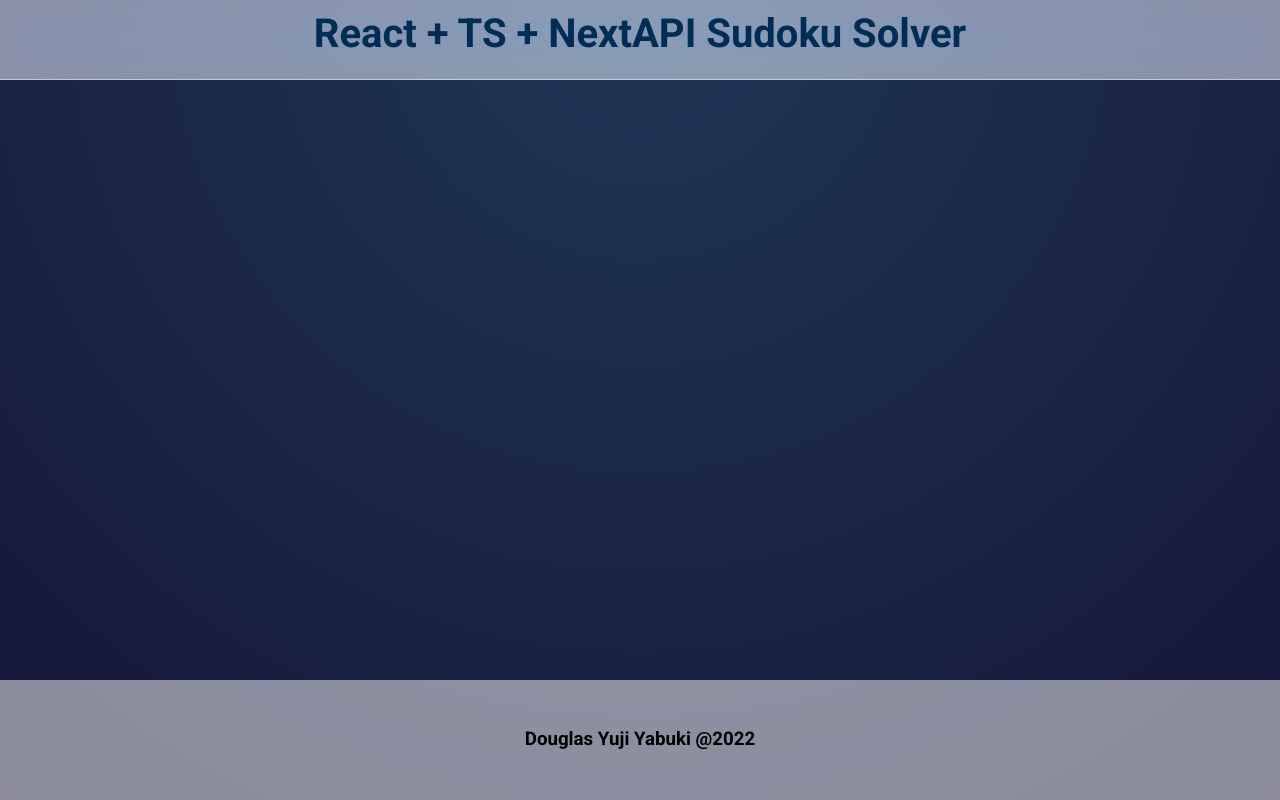
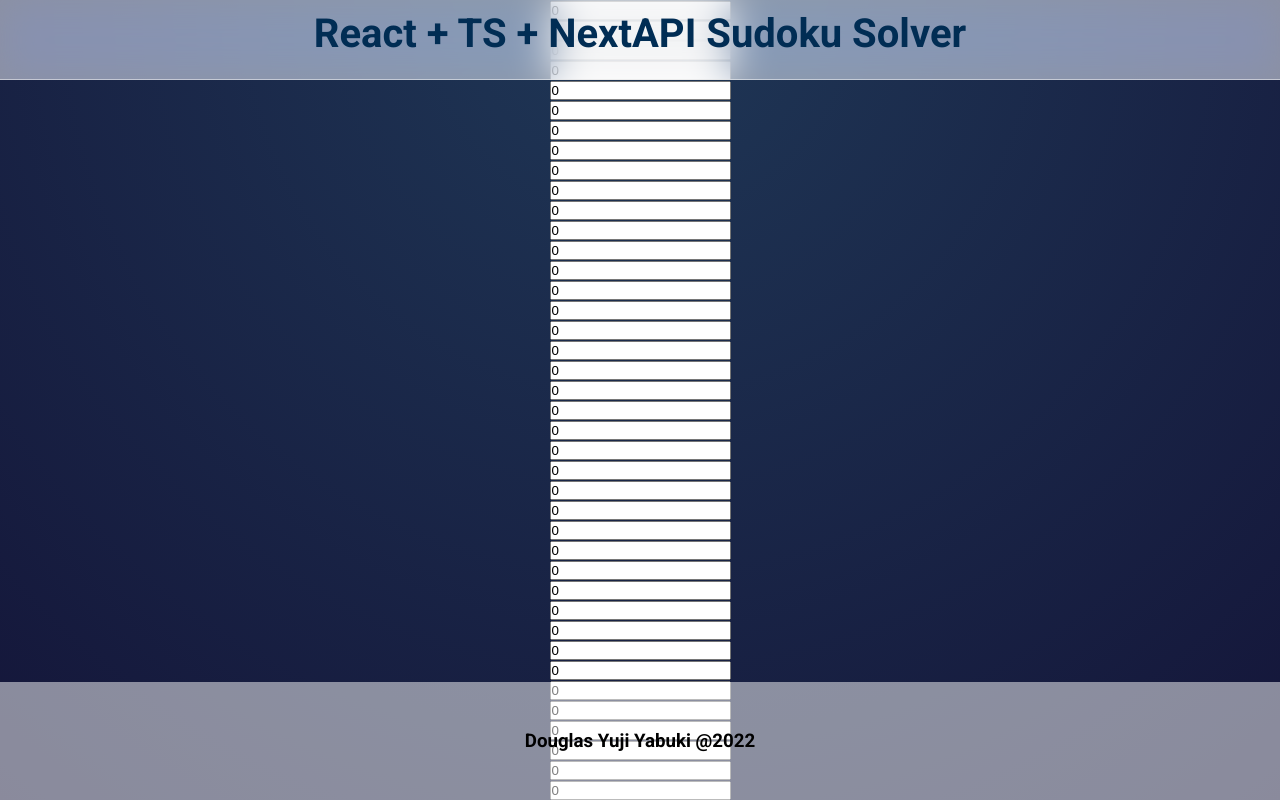
Before and after one commit to douglasyabuki/my-sudoku-solver, a Next.js app: page / in a window 1280 px wide. Shown: the top 800 px of the page. Built offline with nearby package versions, Linux system fonts and the light colour scheme.

Commit message:
Commit 2: Minor changes

```diff
--- a/components/board/Board.module.css
+++ b/components/board/Board.module.css
@@ -0,0 +1,3 @@
+.game {
+  margin: 0 auto;
+}
--- a/components/board/Board.tsx
+++ b/components/board/Board.tsx
@@ -1,15 +1,38 @@
+// Hooks
+import { useState } from "react";
+
+// Components
+import * as React from "react";
+import Cell from "../cell/Cell";
+
+// Constants
+import { initialState } from "./board-values/initial-state";
+import { boardExample } from "./board-values/board-example";
+
+// Types
+import { ValidInput } from "../cell/valid-input/valid-input";
+
 // CSS
-import styles from './Board.module.css'
+import styles from "./Board.module.css";
 
-import * as React from 'react';
+export default function Board() {
+  const [board, setBoard] = useState<ValidInput[][]>(initialState);
 
-export interface IBoardProps {
-}
+  const onValueChange = () => {};
 
-export default function Board (props: IBoardProps) {
   return (
-    <div>
-
+    <div className={styles.game}>
+      <div className={styles.boardContainer}>
+        {board.map((row, rowId) => (
+          <div className={styles.row} key={rowId}>
+            {row.map((number, colId) => (
+              <div key={colId}>
+                <Cell onChange={onValueChange} value={number}></Cell>
+              </div>
+            ))}
+          </div>
+        ))}
+      </div>
     </div>
   );
 }
--- a/components/board/board-values/board-example.ts
+++ b/components/board/board-values/board-example.ts
@@ -1,4 +1,4 @@
-const example = [
+export const boardExample = [
     [0, 0, 0, 0, 0, 0, 8, 0, 0],
     [0, 0, 4, 0, 0, 8, 0, 0, 9],
     [0, 7, 0, 0, 0, 0, 0, 0, 5],
@@ -9,5 +9,3 @@ const example = [
     [0, 0, 0, 9, 3, 0, 0, 1, 0],
     [0, 0, 5, 7, 0, 0, 4, 0, 3]
   ];
-
-  export default example;
--- a/components/board/board-values/initial-state.ts
+++ b/components/board/board-values/initial-state.ts
@@ -1,4 +1,7 @@
-const initialState = [
+// Types
+import { ValidInput } from "../../cell/valid-input/valid-input";
+
+export const initialState: ValidInput[][] = [
     [0, 0, 0, 0, 0, 0, 0, 0, 0],
     [0, 0, 0, 0, 0, 0, 0, 0, 0],
     [0, 0, 0, 0, 0, 0, 0, 0, 0],
@@ -8,6 +11,4 @@ const initialState = [
     [0, 0, 0, 0, 0, 0, 0, 0, 0],
     [0, 0, 0, 0, 0, 0, 0, 0, 0],
     [0, 0, 0, 0, 0, 0, 0, 0, 0],
-  ];
-
-  export default initialState;
+];
--- a/components/cell/Cell.module.css
+++ b/components/cell/Cell.module.css
@@ -0,0 +1,3 @@
+.cell{
+
+}
--- a/components/cell/Cell.tsx
+++ b/components/cell/Cell.tsx
@@ -1,15 +1,18 @@
+// Types
+import { ValidInput } from "./valid-input/valid-input";
+
 // CSS
-import styles from './Cell.module.css'
+import styles from "./Cell.module.css";
 
-import * as React from 'react';
-
-export interface ICellProps {
+interface Props {
+  value: ValidInput;
+  onChange: React.ChangeEventHandler;
 }
 
-export default function Cell (props: ICellProps) {
+export default function Cell({ value, onChange }: Props) {
   return (
-    <div>
-
+    <div className={styles.cell}>
+      <input value={value} onChange={onChange}></input>
     </div>
   );
 }
--- /dev/null
+++ b/components/cell/valid-input/valid-input.ts
@@ -0,0 +1 @@
+export type ValidInput = 0|1|2|3|4|5|6|7|8|9|''
--- a/components/footer/Footer.module.css
+++ b/components/footer/Footer.module.css
@@ -4,7 +4,7 @@
   text-align: center;
   justify-content: center;
   width: 100%;
-  min-height: 15vh;
+  min-height: 10vh;
   background: rgba(255, 255, 255, 0.5);
   padding: 3rem 0;
 }
--- a/styles/Home.module.css
+++ b/styles/Home.module.css
@@ -1,5 +1,5 @@
 .main{
     text-align: center;
     align-items: center;
-    min-height: 75vh;
+    min-height: 80vh;
   }
```
